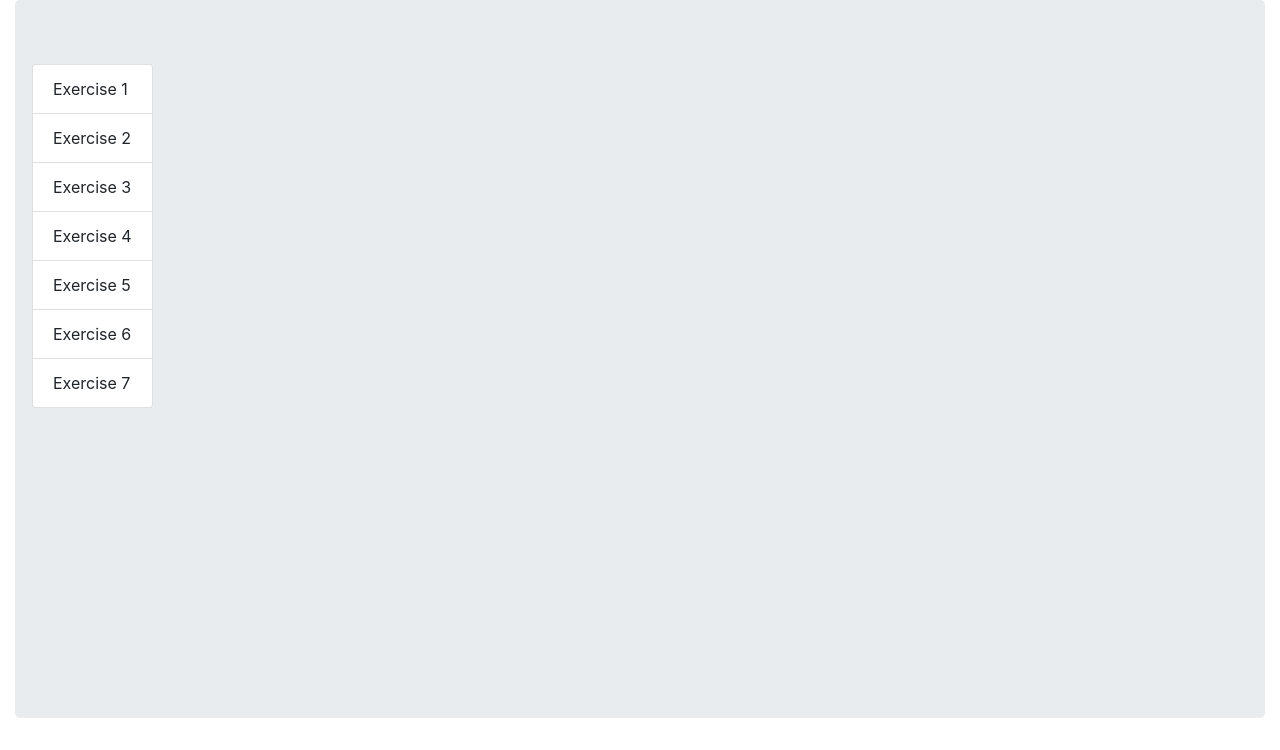
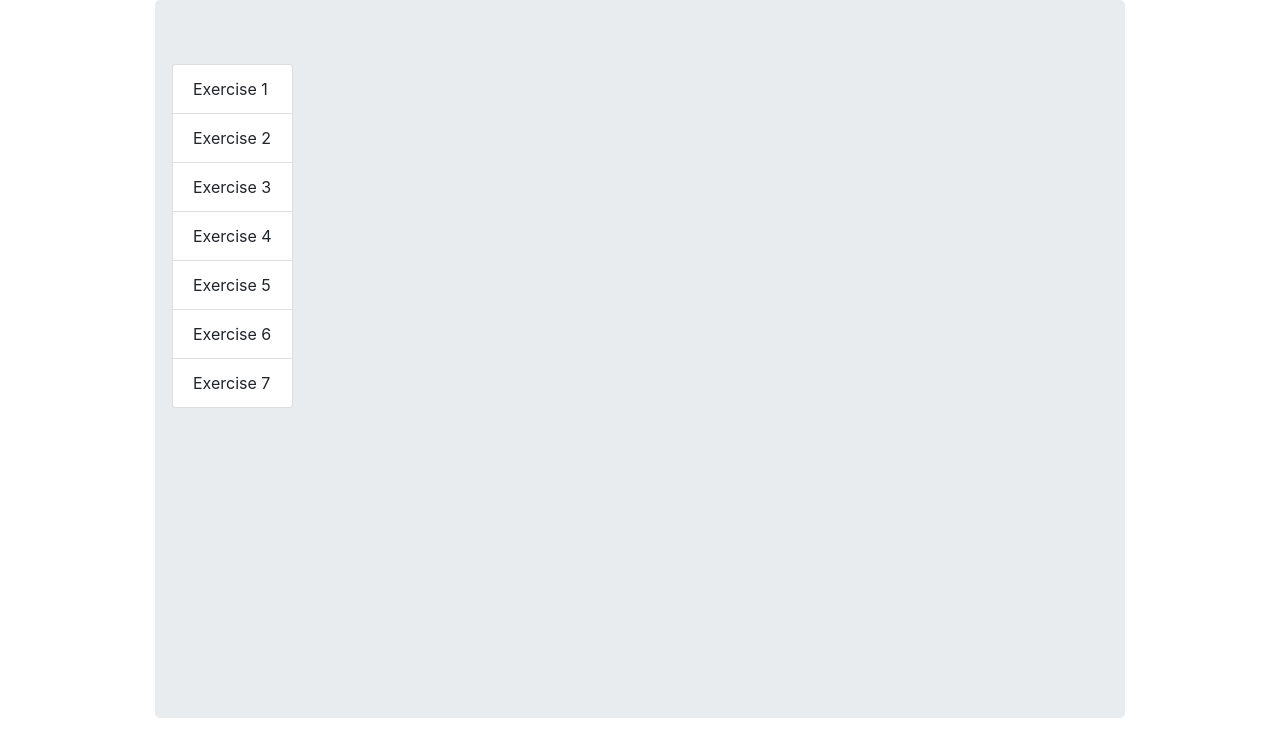
Before and after one commit to themattjayx/zhv, a plain HTML site: page index.html in a window 1280 px wide. Shown: the part 56-806 px from the top of the page. Drawn offline with nearby package versions, Linux system fonts and the light colour scheme.

Commit message:
Commit Exercise #7

```diff
--- a/index.html
+++ b/index.html
@@ -78,7 +78,7 @@ window.onload = () => {
 <!-- changed alignment, could be without or set to width:auto to auto align, can add margin-left: value;-->
 <style>
     .container, .container-fluid {
-        max-width: 1400px;  /* max width wroks but width not */
+        max-width: 1000px;  /* max width wroks but width not */
     }
 .navigation-container {
     width: auto;
```
Also changed, not shown: data/exe7/link.txt, 1 other file.
